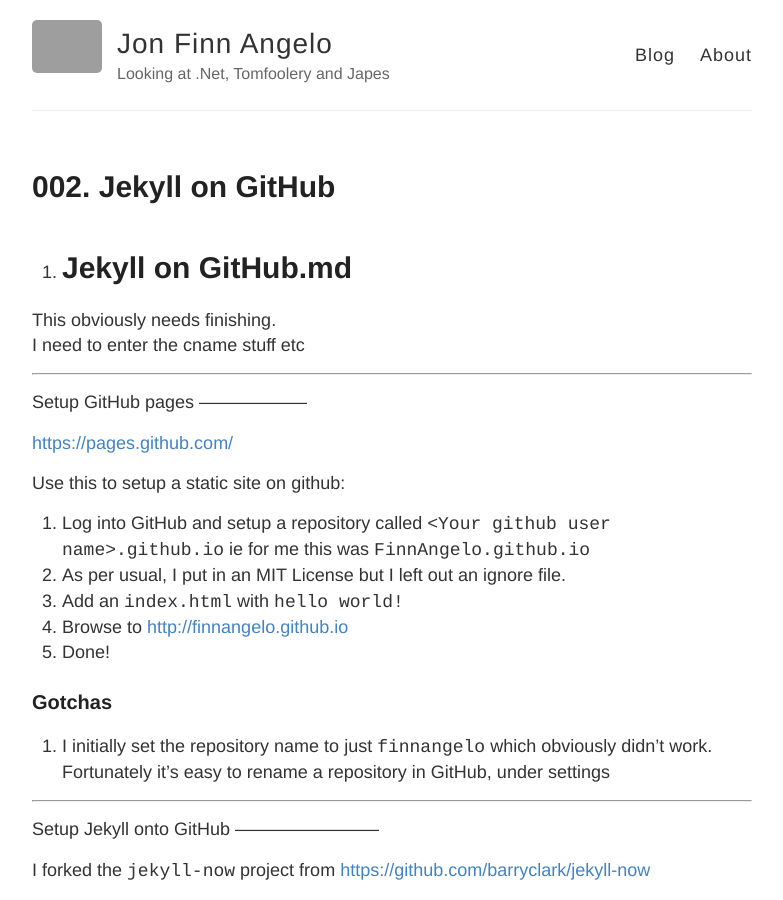
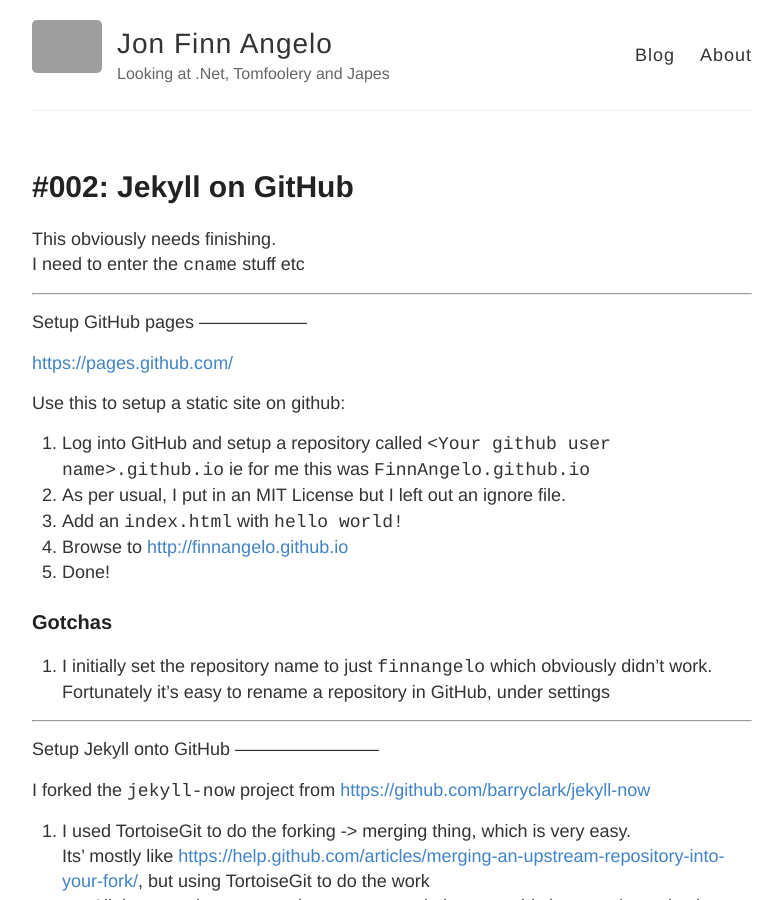
Before and after one commit to FinnAngelo/FinnAngelo.github.io, a Jekyll site: the page built from _posts/2015-04-16-002-Jekyll on GitHub.md, in a window 1280 px wide and 900 px high. Shown: the whole window, without its empty margins (248-1031 px from the left). Built offline with Jekyll 4.4.1, drawn with Linux system fonts in a browser that asks for light colours; Markdown is read by kramdown in place of the engine named in the settings; grey boxes are pictures that could not be loaded.

Commit message:
Update and rename 2015-04-16-002. Jekyll on GitHub.md to 2015-04-16-002-Jekyll on GitHub.md

```diff
--- a/_posts/2015-04-16-002. Jekyll on GitHub.md
+++ b/_posts/2015-04-16-002-Jekyll on GitHub.md
@@ -1,14 +1,11 @@
 ---
 layout: post
-title: "002. Jekyll on GitHub"
+title: "#002: Jekyll on GitHub"
 published: true
 ---
 
-002. Jekyll on GitHub.md
-==========================
-
 This obviously needs finishing.
-I need to enter the cname stuff etc
+I need to enter the `cname` stuff etc
 
 ------------------
 Setup GitHub pages
```
